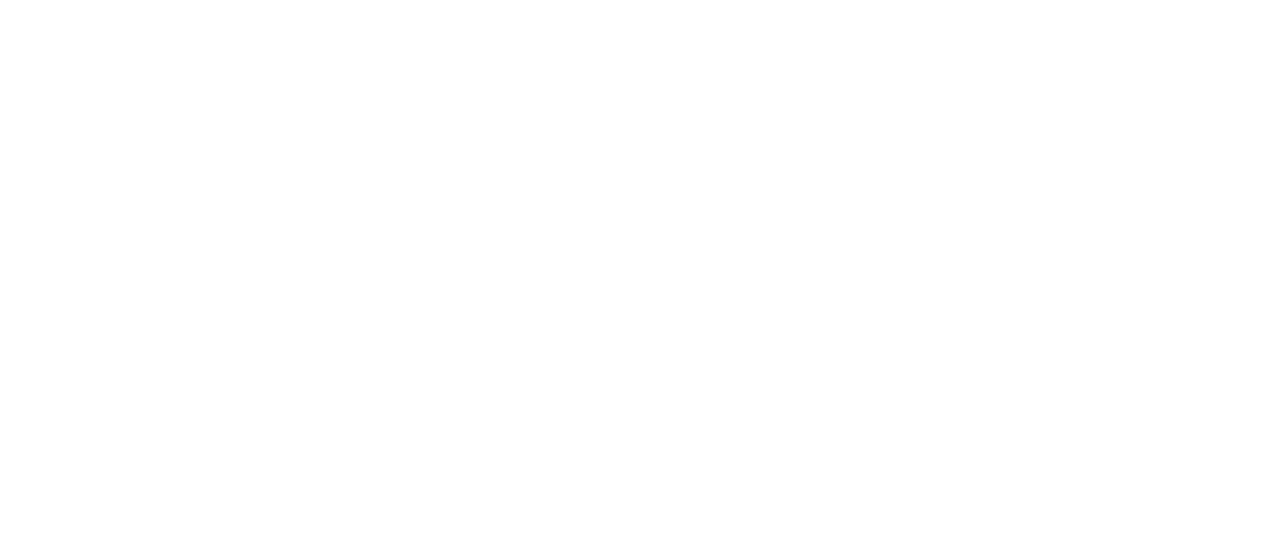
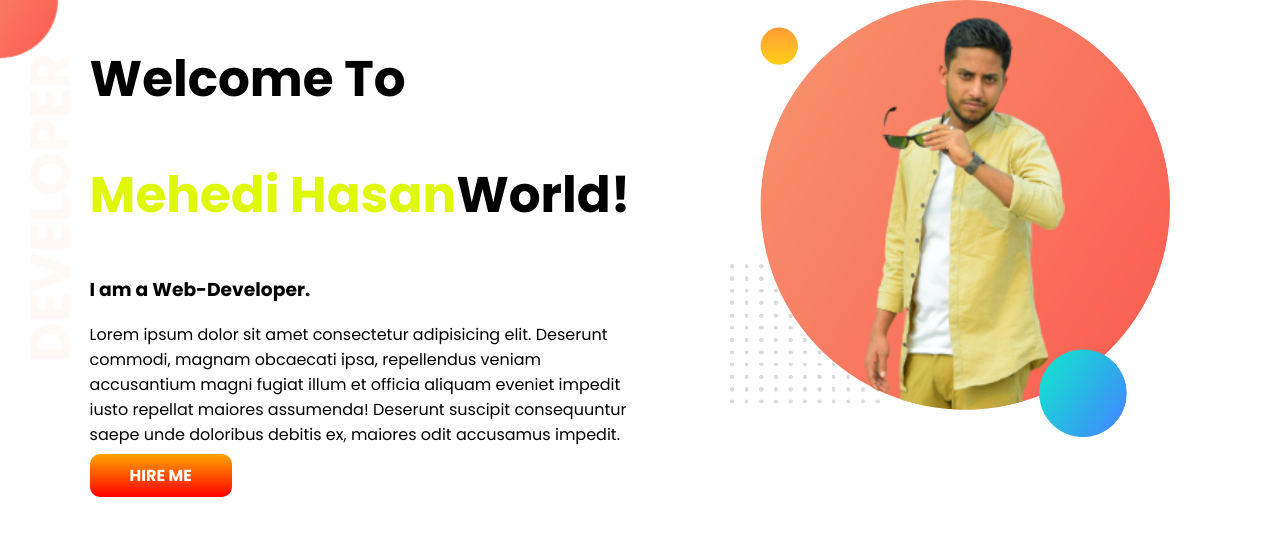
Before and after one commit to Mehedi20180575hc/My-First-Portfolio-, a plain HTML site: page index.html in a window 1280 px wide. Drawn offline with Linux system fonts and the light colour scheme.

Commit message:
section_part complet

```diff
--- a/index.html
+++ b/index.html
@@ -1,12 +1,36 @@
 <!DOCTYPE html>
 <html lang="en">
+
 <head>
     <meta charset="UTF-8">
     <meta http-equiv="X-UA-Compatible" content="IE=edge">
     <meta name="viewport" content="width=device-width, initial-scale=1.0">
     <title>Protfolio</title>
+    <link rel="preconnect" href="https://fonts.googleapis.com">
+    <link rel="preconnect" href="https://fonts.gstatic.com" crossorigin>
+    <link
+        href="https://fonts.googleapis.com/css2?family=Open+Sans:wght@300;400;500;600;700;800&family=Poppins:wght@300;400;500;600;700&display=swap"
+        rel="stylesheet">
+    <link rel="stylesheet" href="style.css">
 </head>
+
 <body>
+    <section class="top-banner">
+        <div class="half-width">
+            <h1>Welcome To</h1>
+            <h1> <span class="name-color">Mehedi Hasan</span>World!</h1>
+            <h3>I am a Web-Developer.</h3>
+            <p>Lorem ipsum dolor sit amet consectetur adipisicing elit. Deserunt commodi, magnam obcaecati ipsa,
+                repellendus
+                veniam accusantium magni fugiat illum et officia aliquam eveniet impedit iusto repellat maiores
+                assumenda!
+                Deserunt suscipit consequuntur saepe unde doloribus debitis ex, maiores odit accusamus impedit.</p>
+            <a class="link-button" target="_blank" href="https://www.facebook.com/mdmahadihasan.chowdhury.5/">HIRE
+                ME</a>
+        </div>
+        <div class="half-width"><img src="images/mehedi-bg1.png" alt=""></div>
+    </section>
 
 </body>
+
 </html>
--- a/style.css
+++ b/style.css
@@ -0,0 +1,33 @@
+body{
+    font-family: 'Poppins', sans-serif;
+    margin: 0;
+    padding: 0;
+}
+section{
+    display: flex;
+}
+h1{
+    font-size: 50px;
+}
+.name-color{
+    color: #dff709;
+}
+.half-width{
+    width: 50%;
+    padding-left: 7%;
+}
+.half-width img{
+width: 80%;
+}
+.link-button{
+    text-decoration: none;
+    color: white;
+    font-weight: 700;
+    background-image: linear-gradient(orange,red);
+    padding: 10px 40px;
+    border-radius: 10px;
+}
+.top-banner{
+    background-image: url(images/top-banner.png);
+    background-repeat: no-repeat;
+}
```
Also changed, not shown: images/mehedi-bg1.png (added), images/mehedi-bg2.png (added).
